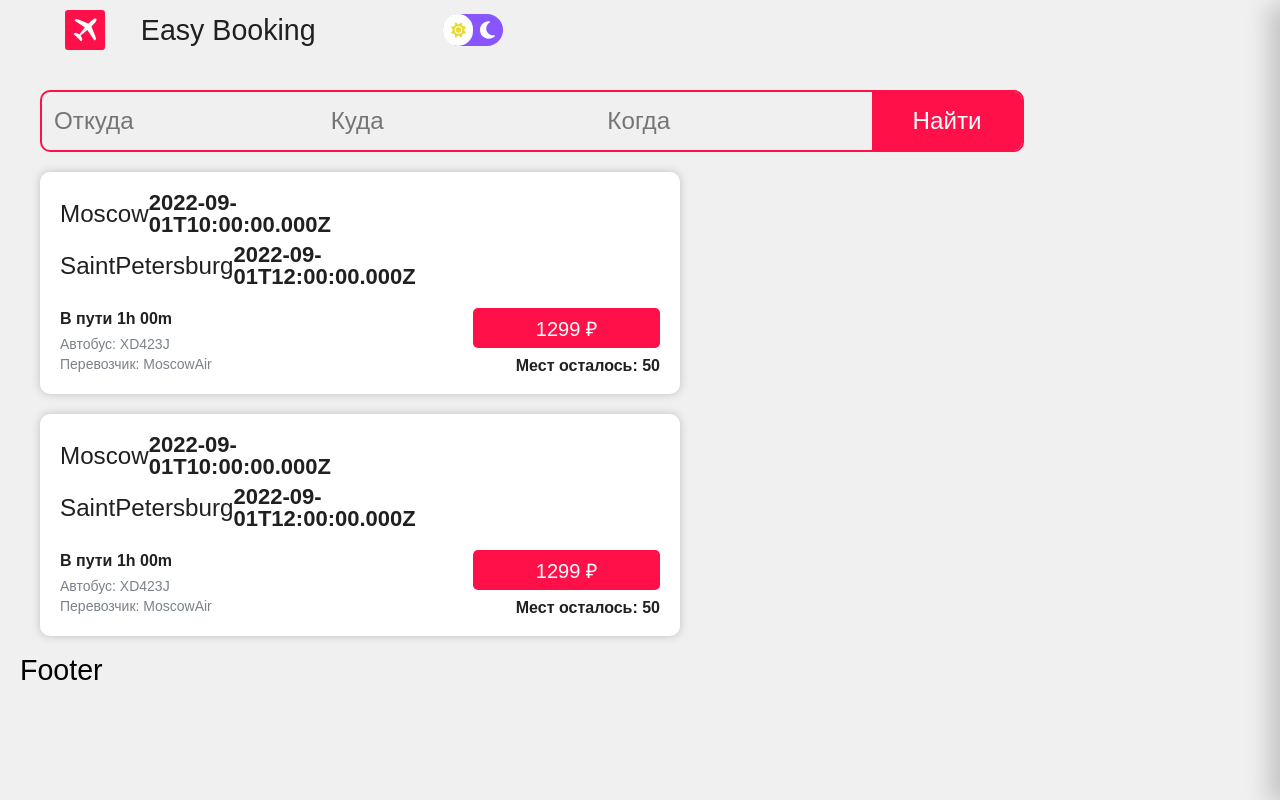
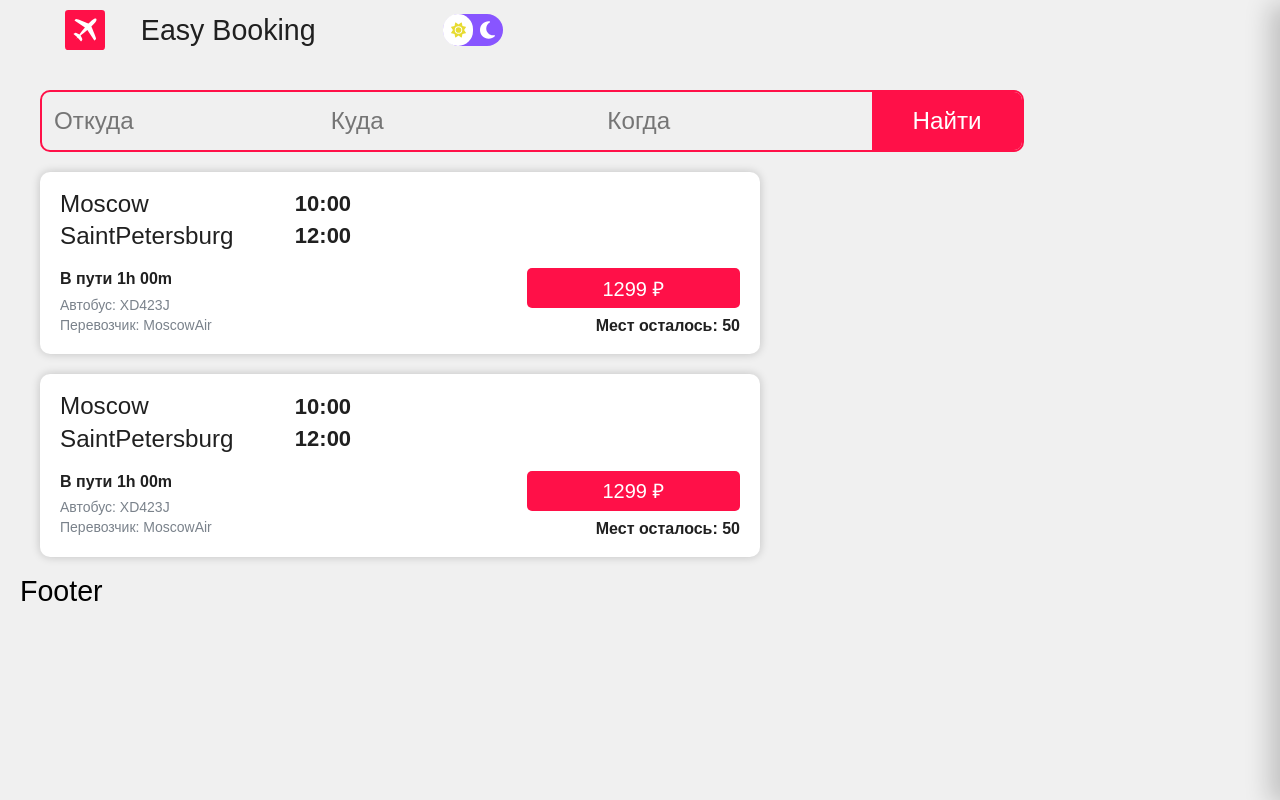
Before and after one commit to m1xa4kala/easy-booking, a React (Vite) app in the folder frontend/: page / in a window 1280 px wide. Built offline with nearby package versions, Linux system fonts and the light colour scheme; data requests are answered from the project's data file.

Commit message:
Format dates and fix some styles

```diff
--- a/frontend/src/entities/ticket/ticketCard/ui/TicketCard.tsx
+++ b/frontend/src/entities/ticket/ticketCard/ui/TicketCard.tsx
@@ -8,16 +8,27 @@ type TicketCardProps = {
 }
 
 export const TicketCard: React.FC<TicketCardProps> = ({ ticket }) => {
+  const departureTime = new Date(ticket.departureTime).toLocaleTimeString(
+    'ru-RU',
+    {
+      hour: '2-digit',
+      minute: '2-digit',
+    }
+  )
+  const arrivalTime = new Date(ticket.arrivalTime).toLocaleTimeString('ru-RU', {
+    hour: '2-digit',
+    minute: '2-digit',
+  })
   return (
     <div className='ticket__card'>
       <div className='ticket__card-header'>
         <div className='ticket__card-departure'>
           <h2 className='departure__point'>{ticket.origin}</h2>
-          <h3 className='departure__time'>{ticket.departureTime}</h3>
+          <h3 className='departure__time'>{departureTime}</h3>
         </div>
         <div className='ticket__card-destination'>
           <h2 className='destination__point'>{ticket.destination}</h2>
-          <h3 className='destination__time'>{ticket.arrivalTime}</h3>
+          <h3 className='destination__time'>{arrivalTime}</h3>
         </div>
       </div>
       <div className='ticket__card-info'>
--- a/frontend/src/entities/ticket/ticketCard/ui/ticketCard.scss
+++ b/frontend/src/entities/ticket/ticketCard/ui/ticketCard.scss
@@ -2,7 +2,7 @@
 
 .ticket__card {
   min-height: 100px;
-  max-width: 600px;
+  max-width: 680px;
   display: grid;
   grid-template-columns: repeat(9, 1fr);
   background-color: var(--color-card);
@@ -23,6 +23,7 @@
 
   .ticket__card-departure {
     display: flex;
+    gap: 10px;
     align-items: center;
     justify-content: space-between;
     margin-bottom: 8px;
@@ -34,6 +35,7 @@
 
   .ticket__card-destination {
     display: flex;
+    gap: 10px;
     align-items: center;
     justify-content: space-between;
 
--- a/frontend/src/pages/home/ui/HomePage.tsx
+++ b/frontend/src/pages/home/ui/HomePage.tsx
@@ -4,12 +4,12 @@ import { fetchTicketList } from '@/entities/ticket'
 import { useAppDispatch, useAppSelector } from '@/shared/lib'
 
 export const HomePage = () => {
-  const dispath = useAppDispatch()
+  const dispatch = useAppDispatch()
   const tickets = useAppSelector((state) => state.tickets.tickets)
 
   React.useEffect(() => {
-    dispath(fetchTicketList())
-  }, [])
+    dispatch(fetchTicketList())
+  }, [dispatch])
 
   return (
     <div>
```
